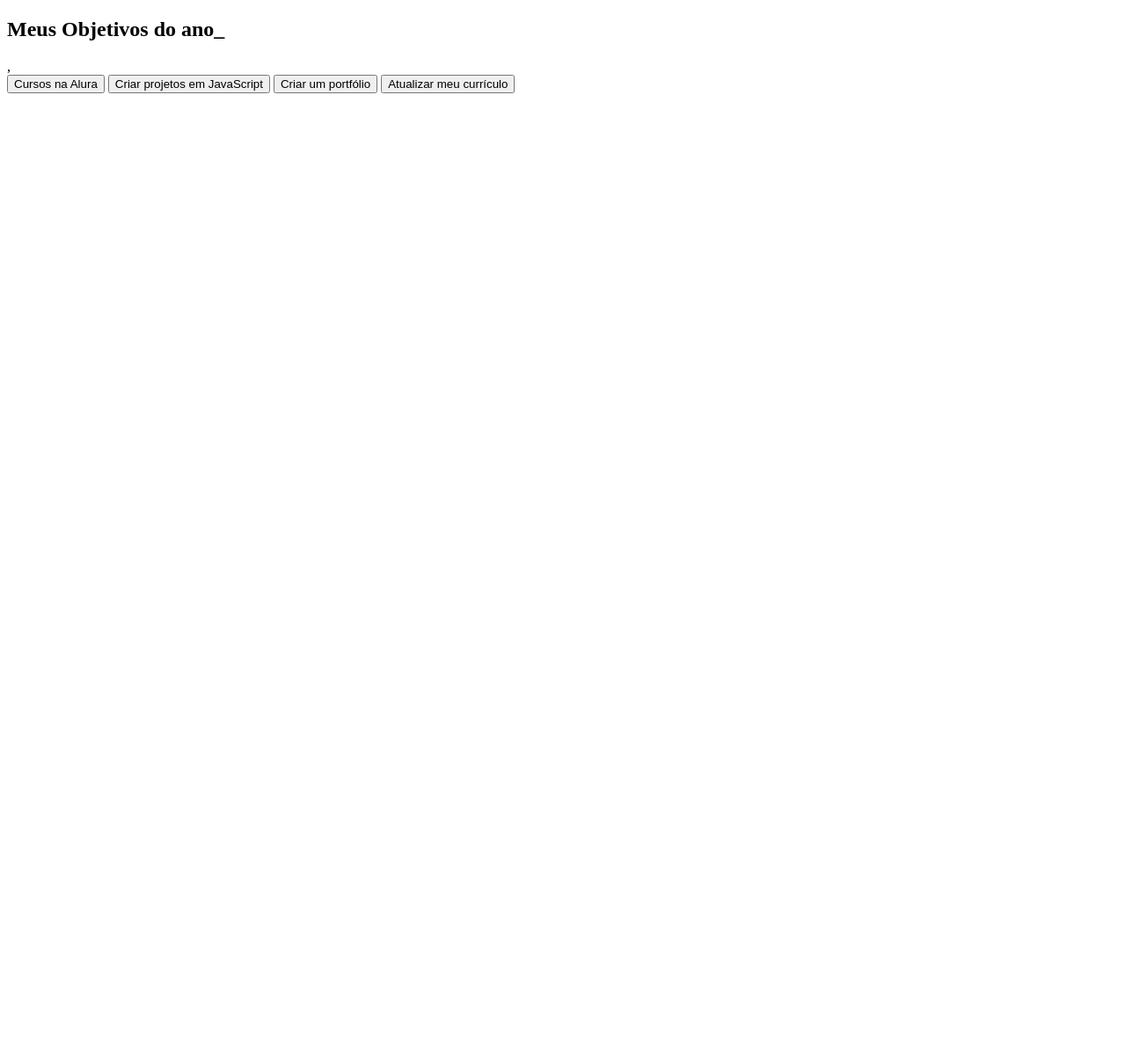
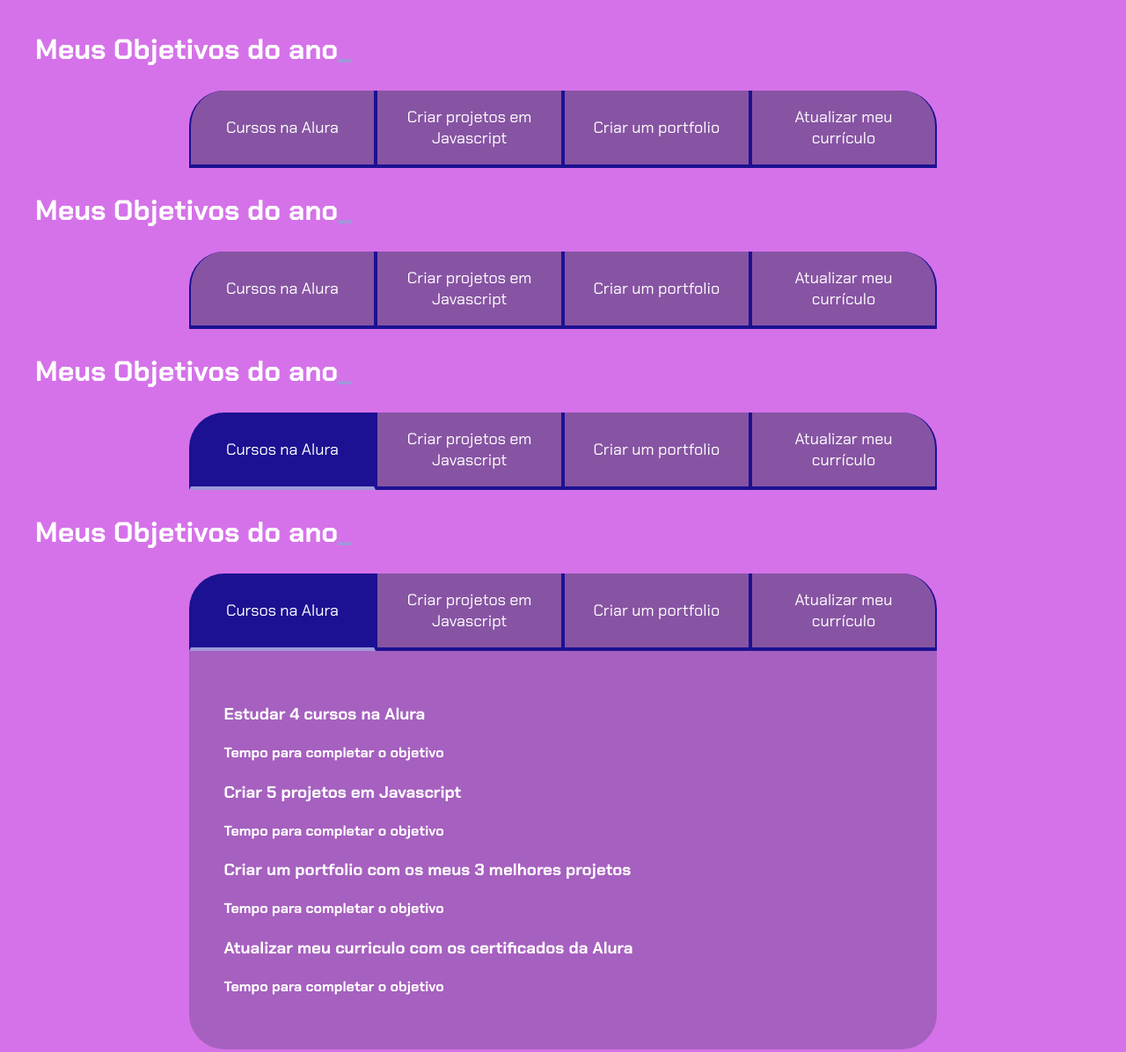
Before and after one commit to carolinecavalheiro/MatematicaII-2024, a plain HTML site: page index.html in a window 1280 px wide. Shown: the whole page at 88% size. Before the commit the page ends 800 px from the top, so only its background shows below. Drawn offline with Linux system fonts and the light colour scheme.

Commit message:
Add files via upload

```diff
--- a/index.html
+++ b/index.html
@@ -1,17 +1,108 @@
+<!DOCTYPE html>
+<html lang="pt-br">
+
+<head>
+    <meta charset="UTF-8">
+    <meta name="viewport" content="width=device-width, initial-scale=1.0">
+    <title>Meus objetivos do ano</title>
+    <link rel="stylesheet" href="style.css">
+</head>
+
+<body>
+    <section class="conteudo-principal">
+        <h2 class="titulo-principal">Meus Objetivos do ano<span>_</span></h2>
+        <div class="botoes">
+            <button class="botao">Cursos na Alura</button>
+            <button class="botao">Criar projetos em Javascript</button>
+            <button class="botao">Criar um portfolio</button>
+            <button class="botao">Atualizar meu currículo</button>
+        </div>
+    </section>
+</body>
+</html>
+<!DOCTYPE html>
+<html lang="pt-br">
+
+<head>
+    <meta charset="UTF-8">
+    <meta name="viewport" content="width=device-width, initial-scale=1.0">
+    <title>Meus objetivos do ano</title>
+    <link rel="stylesheet" href="style.css">
+</head>
+
+<body>
+    <section class="conteudo-principal">
+        <h2 class="titulo-principal">Meus Objetivos do ano<span>_</span></h2>
+        <div class="botoes">
+            <button class="botao">Cursos na Alura</button>
+            <button class="botao">Criar projetos em Javascript</button>
+            <button class="botao">Criar um portfolio</button>
+            <button class="botao">Atualizar meu currículo</button>
+        </div>
+    </section>
+</body>
+</html>
+<!DOCTYPE html>
+<html lang="pt-br">
+
+<head>
+    <meta charset="UTF-8">
+    <meta name="viewport" content="width=device-width, initial-scale=1.0">
+    <title>Meus objetivos do ano</title>
+    <link rel="stylesheet" href="style.css">
+</head>
+
+<body>
+    <section class="conteudo-principal">
+        <h2 class="titulo-principal">Meus Objetivos do ano<span>_</span></h2>
+        <div class="botoes">
+            <button class="botao ativo">Cursos na Alura</button>
+            <button class="botao">Criar projetos em Javascript</button>
+            <button class="botao">Criar um portfolio</button>
+            <button class="botao">Atualizar meu currículo</button>
+        </div>
+    </section>
+    <script src="main.js"></script>
+</body>
+</html>
 <!DOCTYPE html>
 <html lang="pt-br">
 <head>
-  <meta charset="UTF-8">
-  <meta name="viewport" content="width=device-width, initial-scale=1.0">
-  <title>Meus objetivos do ano</title>
+    <meta charset="UTF-8">
+    <meta name="viewport" content="width=device-width, initial-scale=1.0">
+    <title>Meus objetivos do ano</title>
+    <link rel="stylesheet" href="style.css">
 </head>
 <body>
-    <section class="conteudo-principal"></section>
-    <h2 class="titulo-principal">Meus Objetivos do ano_</h2>,
-    <div class="botoes">
-        <button class="botao">Cursos na Alura</button>
-        <button class="botao">Criar projetos em JavaScript</button>
-        <button class="botao">Criar um portfólio</button>
-        <button class="botao">Atualizar meu currículo</button>
+    <section class="conteudo-principal">
+        <h2 class="titulo-principal">Meus Objetivos do ano<span>_</span></h2>
+        <div class="conteudo">
+        <div class="botoes">
+            <button class="botao ativo">Cursos na Alura</button>
+            <button class="botao">Criar projetos em Javascript</button>
+            <button class="botao">Criar um portfolio</button>
+            <button class="botao">Atualizar meu currículo</button>
+        </div>
+        <div class="abas-textos">
+            <div class="aba-conteudo ativo">
+                <h3 class="aba-conteudo-titulo-principal">Estudar 4 cursos na Alura</h3>
+                <h4 class="aba-conteudo-titulo-secundario">Tempo para completar o objetivo</h4>
+            </div>
+            <div class="aba-conteudo">
+                <h3 class="aba-conteudo-titulo-principal">Criar 5 projetos em Javascript</h3>
+                <h4 class="aba-conteudo-titulo-secundario">Tempo para completar o objetivo</h4>
+            </div>
+            <div class="aba-conteudo">
+                <h3 class="aba-conteudo-titulo-principal">Criar um portfolio com os meus 3 melhores projetos</h3>
+                <h4 class="aba-conteudo-titulo-secundario">Tempo para completar o objetivo</h4>
+            </div>
+            <div class="aba-conteudo">
+                <h3 class="aba-conteudo-titulo-principal">Atualizar meu curriculo com os certificados da Alura</h3>
+                <h4 class="aba-conteudo-titulo-secundario">Tempo para completar o objetivo</h4>
+            </div>
+        </div>
+    </div>
+    </section>
+    <script src="main.js"></script>
 </body>
 </html>
--- /dev/null
+++ b/main.js
@@ -0,0 +1,24 @@
+const botoes = document.querySelectorAll(".botao");
+
+for(let i=0;i <botoes.length;i++){
+    botoes[i].onclick = function(){
+
+        for(let j=0;j<botoes.length;j++){
+            botoes[j].classList.remove("ativo");
+        }
+
+        botoes[i].classList.add("ativo");
+    }
+}
+const botoes = document.querySelectorAll(".botao");
+
+for(let i=0;i <botoes.length;i++){
+    botoes[i].onclick = function(){
+
+        for(let j=0;j<botoes.length;j++){
+            botoes[j].classList.remove("ativo");
+        }
+
+        botoes[i].classList.add("ativo");
+    }
+}
--- a/style.css
+++ b/style.css
@@ -0,0 +1,115 @@
+@import url('https://fonts.googleapis.com/css2?family=Chakra+Petch:wght@400;700&display=swap');
+
+:root {
+    --cor-de-fundo: #d572e9;
+    --verde: #9e9ada;
+    --branco: #FFFFFF;
+    --botao-ativo: #1c1192;
+    --botao-inativo: rgba(58, 55, 94, 0.5);
+    --texto-fundo: rgba(58, 55, 94, 0.3);
+}
+
+body {
+    background-color: var(--cor-de-fundo);
+    color: var(--branco);
+    font-family: 'Chakra Petch', sans-serif;
+}
+
+
+.conteudo-principal {
+    display: flex;
+    flex-direction: column;
+    justify-content: center;
+    align-items: center;
+    max-width: 1200px;
+    width: 100%;
+    margin: 0 auto;
+}
+
+.titulo-principal {
+    text-align: left;
+    width: 100%;
+    font-size: 32px;
+}
+
+.titulo-principal span {
+    color: var(--verde);
+}
+
+
+.botao {
+    font-family: 'Chakra Petch', sans-serif;
+    background-color: var(--botao-inativo);
+    color: var(--branco);
+    display: flex;
+    justify-content: center;
+    padding: 1em;
+    font-size: 18px;
+    align-items: center;
+    width: 100%;
+    border-bottom: 4px solid var(--botao-ativo);
+    border-left: 2px solid var(--botao-ativo);
+    border-right: 2px solid var(--botao-ativo);
+    border-top: none;
+}
+
+.botao:first-child {
+    border-radius: 40px 40px 0 0;
+}
+
+.botoes {
+    display: block;
+}
+
+.botao.ativo{
+    background-color: var(--botao-ativo);
+    border-bottom: 4px solid var(--verde);
+}
+
+.abas-textos{
+    background-color: var(--texto-fundo);
+    padding: 40px;
+    border-radius: 0 0 40px 40px;
+}
+.aba-conteudo.ativo{
+    display:block;
+}
+
+
+.contador{
+    display:flex;
+    justify-content: center;
+    flex-wrap: wrap;
+}
+.contador-digito{
+    padding: 0 16px;
+    text-align: center;
+    min-width: 100px;
+}
+
+.contador-digito-numero{
+    font-size: 80px;
+    margin: 0;
+
+}
+
+.contador-digito-texto{
+    color: var(--verde);
+    font-size: 20px;
+    margin: 0;
+
+}
+
+@media screen and (min-width: 768px) {
+    .botoes {
+        display: flex;
+    }
+
+    .botao:first-child {
+        border-radius: 40px 0 0 0;
+    }
+
+    .botao:last-child {
+        border-radius: 0 40px 0 0;
+    }
+}
```
